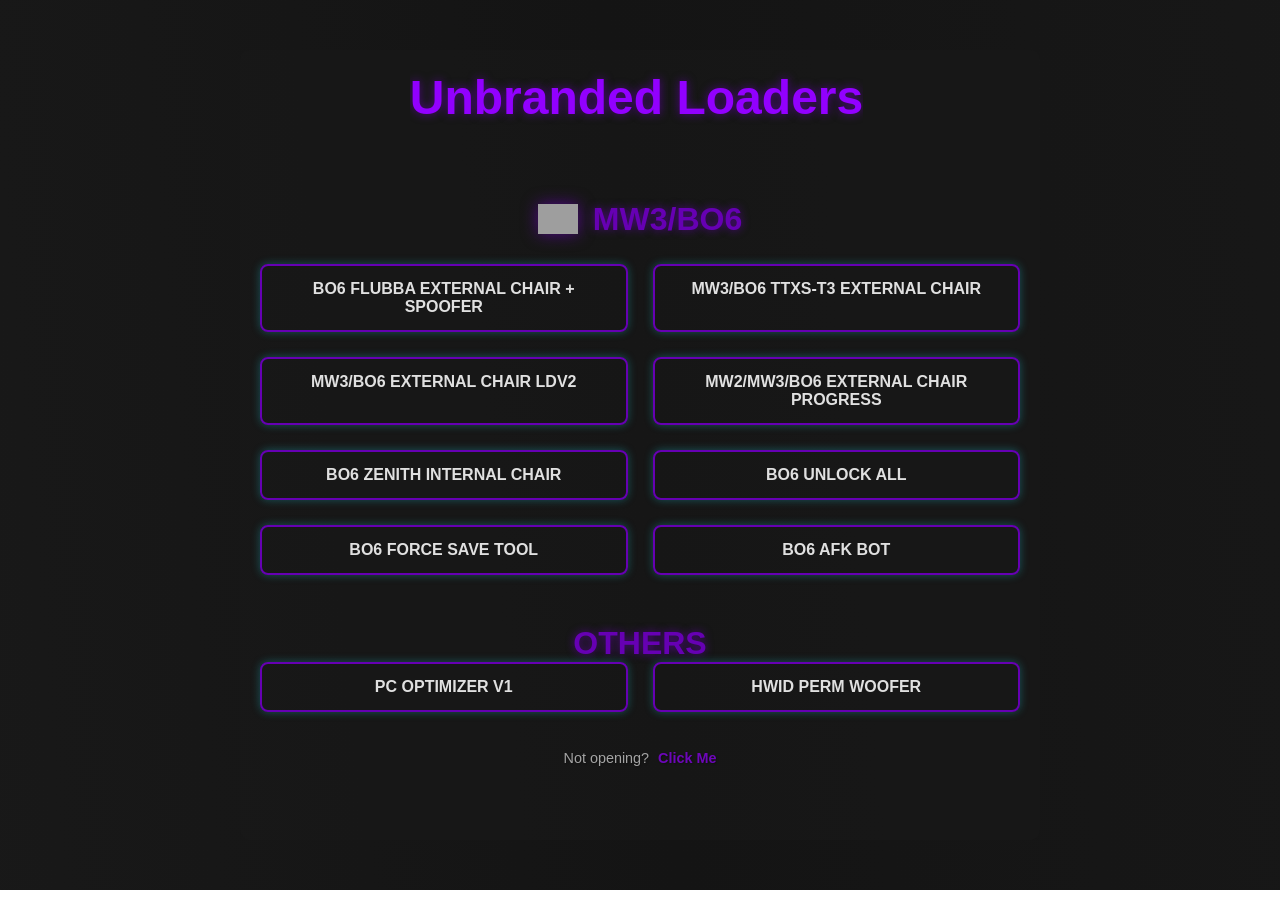
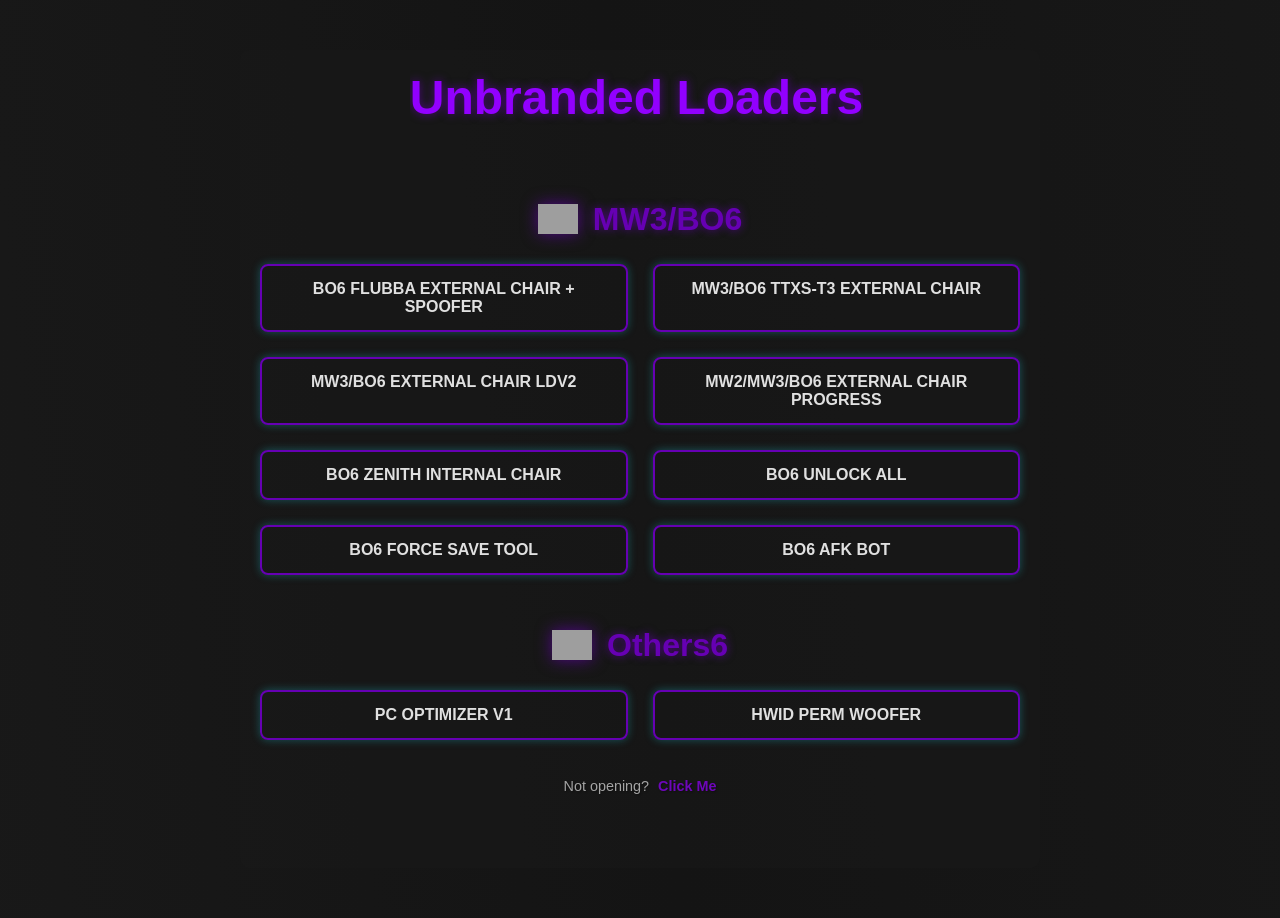
Before and after one commit to famito/IRIS-DOWNLOAD, a plain HTML site: page index.html in a window 1280 px wide. Before the commit the page ends 890 px from the top, so only its background shows below. Drawn offline with Linux system fonts and the light colour scheme; grey boxes are pictures that could not be loaded; a web font is replaced by a local one.

Commit message:
Update index.html

```diff
--- a/index.html
+++ b/index.html
@@ -267,14 +267,16 @@
             </div>
         </div>
         <div class="category">
-            <h2>OTHERS</h2>
+            <div class="category-header">
+                <img src="https://raw.githubusercontent.com/avod245/1314418844072153158_cloud/main/ML_CATEGORIES/others_ml_icon_v1.png" alt="Others Logo" class="category-logo">
+                <h2>Others6</h2>
+            </div>
             <div class="button-container">
                 <a href="https://raw.githubusercontent.com/avod245/1183938967024959659_cloud/main/IRISOptimizerSetup_2.exe" class="button">PC OPTIMIZER V1</a>
                 <a href="https://verse-solutions.gitbook.io/verse-permanent" class="button">HWID PERM WOOFER</a>
                 <p class="click-me">Not opening? <a href="https://dotnet.microsoft.com/en-us/download/dotnet/thank-you/sdk-8.0.403-windows-x86-installer" class="click-me">Click Me</a></p>
             </div>
         </div>
-
     </div>
 
     <script>
```
